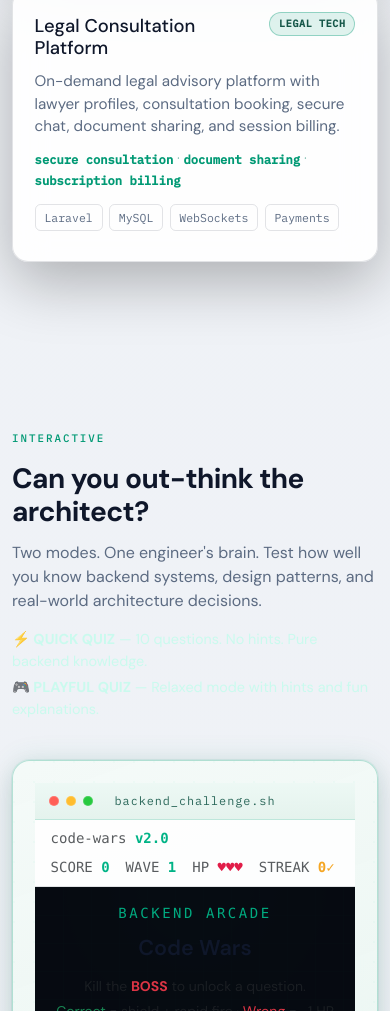
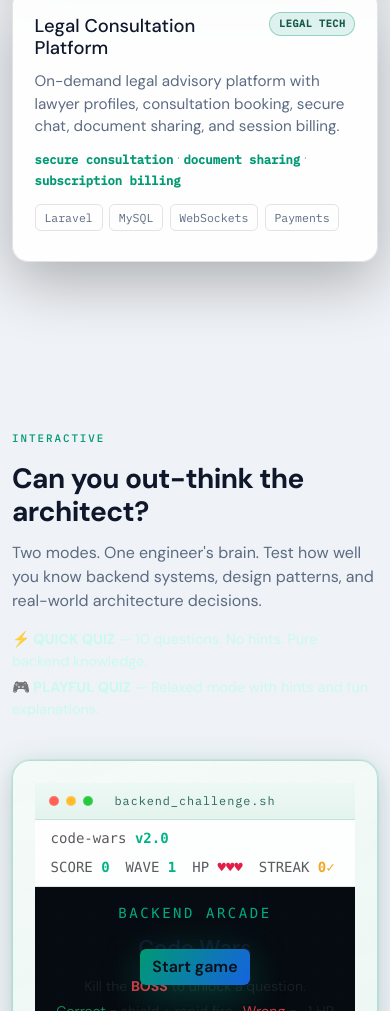
Before and after one commit to gethub23/Portfolio-ai, a plain HTML site: page index.html in a window 390 px wide. Shown: the part 10989-12000 px from the top of the page. Drawn offline with nearby package versions, Linux system fonts and the light colour scheme.

Commit message:
Keep Code Wars start button visible on mobile.
Enable touch scrolling on the start overlay and make the Start button sticky on short viewports.

Made-with: Cursor

```diff
--- a/css/main.css
+++ b/css/main.css
@@ -2615,6 +2615,9 @@ footer.site-footer {
   gap: 1rem;
   padding: 1.5rem;
   overflow-y: auto;
+  max-height: 100%;
+  -webkit-overflow-scrolling: touch;
+  touch-action: pan-y;
 }
 
 .sd-overlay::-webkit-scrollbar {
@@ -2635,7 +2638,15 @@ footer.site-footer {
     justify-content: flex-start;
     padding: 1rem;
     gap: 0.75rem;
+    padding-bottom: 4.25rem;
   }
+}
+
+/* Keep the start button visible on short mobile viewports. */
+.sd-overlay #cw-start-btn {
+  position: sticky;
+  bottom: 0.75rem;
+  z-index: 5;
 }
 .sd-overlay-kicker {
   letter-spacing: 0.18em;
```
